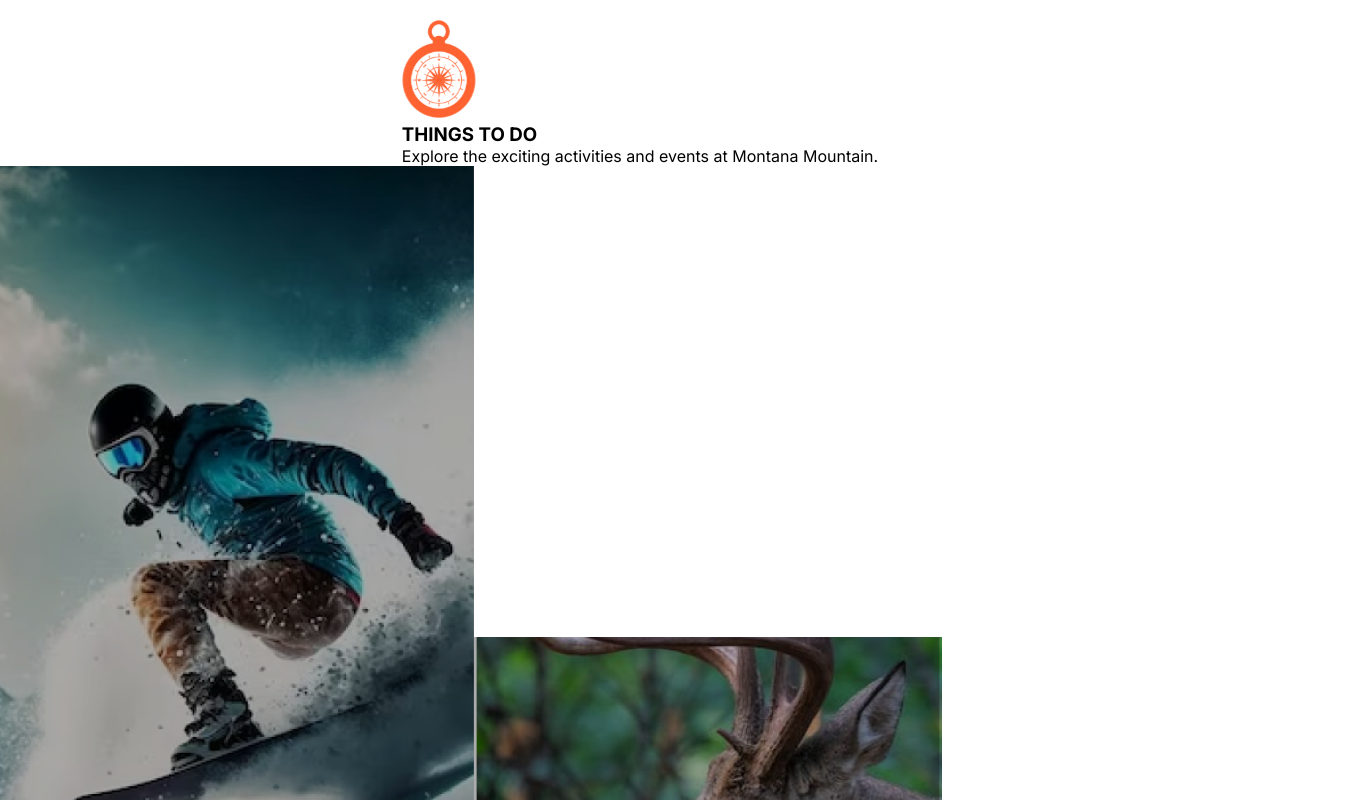
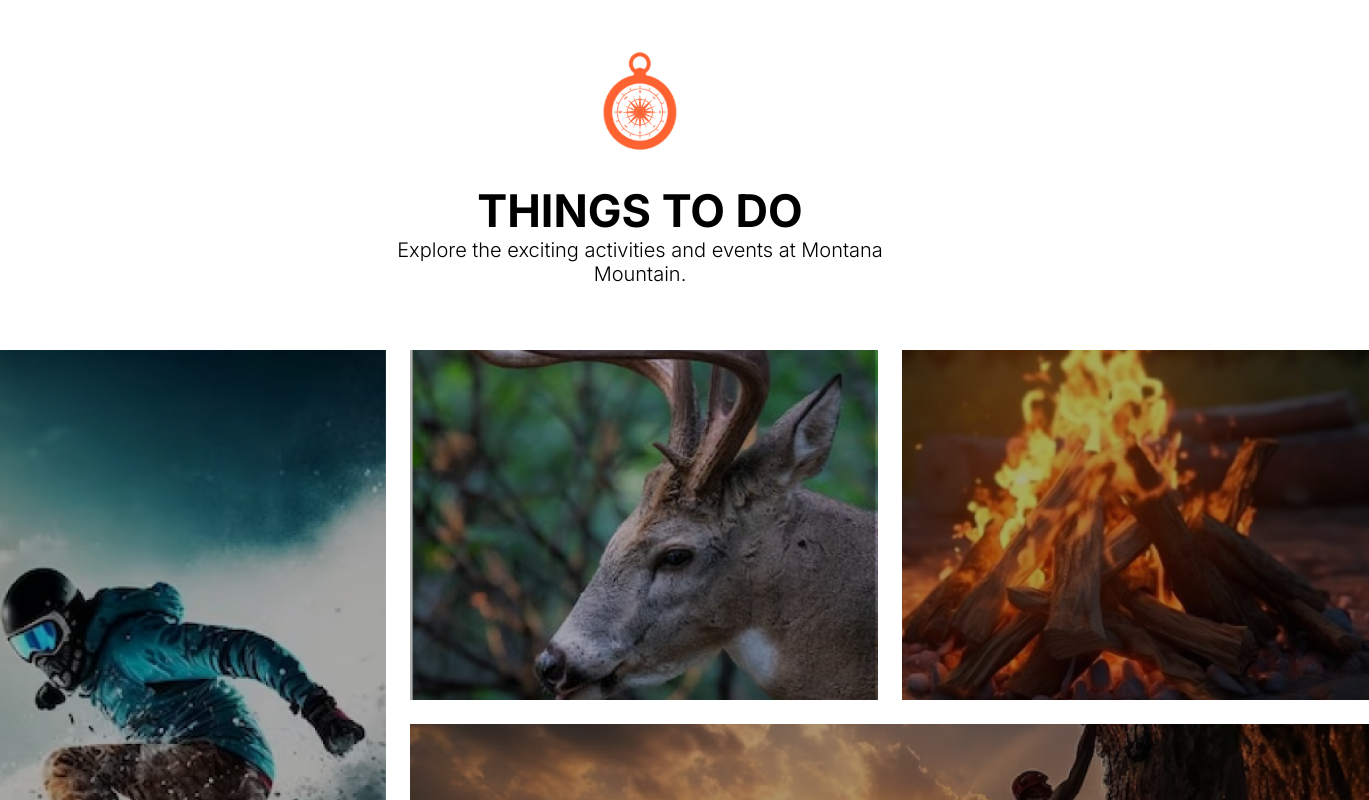
Before and after one commit to marloikhodi/montana, a React (Create React App) app: page / in a window 1280 px wide. Shown: the part 680-1480 px from the top of the page, 1369 px wide, since content can reach past the window. Built offline with nearby package versions, Linux system fonts and the light colour scheme.

Commit message:
thingsSection done

```diff
--- a/src/components/ThingsToDo/index.jsx
+++ b/src/components/ThingsToDo/index.jsx
@@ -3,17 +3,19 @@ import styles from "./things.module.css"
 
 export default function ThingsToDo() {
     return (
-        <section className={styles.ThingSection}>
-            <div>
+        <section className={styles.thingSection}>
+            <div className={styles.textSection}>
                 <img src={Compass} alt="Compass showing directions" />
                 <h1>THINGS TO DO</h1>
                 <p>Explore the exciting activities and events at Montana Mountain.</p>
             </div>
             <div className={styles.imagesSection}>
                 <img src={HomeSnowboard} alt="" />
-                <img src={HomeDeer} alt="" />
-                <img src={HomeCampfire} alt="" />
-                <img src={HomeHiker} alt="" />
+                <div>
+                    <img src={HomeDeer} alt="" />
+                    <img src={HomeCampfire} alt="" />
+                    <img src={HomeHiker} alt="" />
+                </div>
             </div>
         </section>
     )
--- a/src/components/ThingsToDo/things.module.css
+++ b/src/components/ThingsToDo/things.module.css
@@ -1,6 +1,45 @@
-.ThingSection {
+.thingSection {
     width: 100%;
     display: flex;
     align-items: center;
     flex-direction: column;
+    padding: 32px 0px 64px;
 }
+
+/* Parte com os textos */
+.textSection {
+    display: flex;
+    flex-direction: column;
+    align-items: center;
+    padding-bottom: 64px;
+}
+
+.textSection>img {
+    width: 74px;
+    padding-bottom: 32px;
+}
+
+.textSection>h1 {
+    font-size: 45px;
+    font-weight: 700;
+}
+
+.textSection>p {
+    font-size: 20px;
+    font-weight: 300;
+    width: 500px;
+    text-align: center;
+}
+
+/* Parte com as imagens */
+.imagesSection {
+    display: flex;
+    gap: 24px;
+}
+
+.imagesSection>div {
+    display: flex;
+    max-width: 959px;
+    gap: 24px;
+    flex-wrap: wrap;
+}
```
